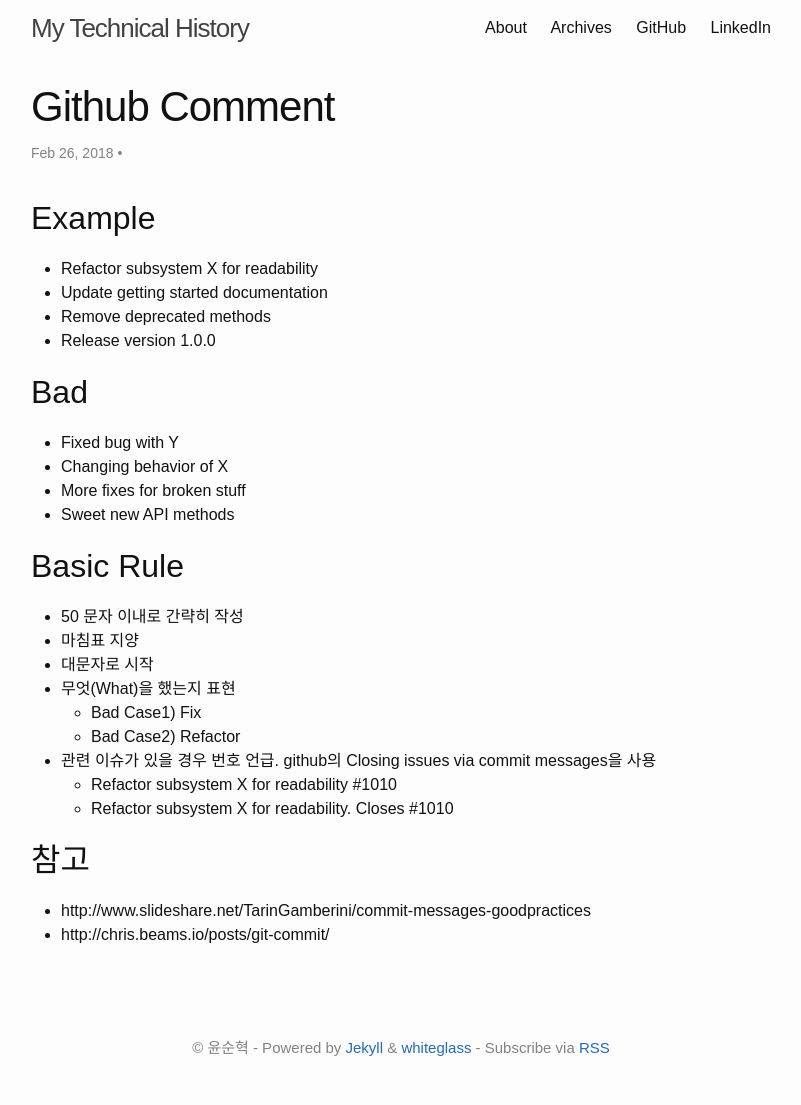
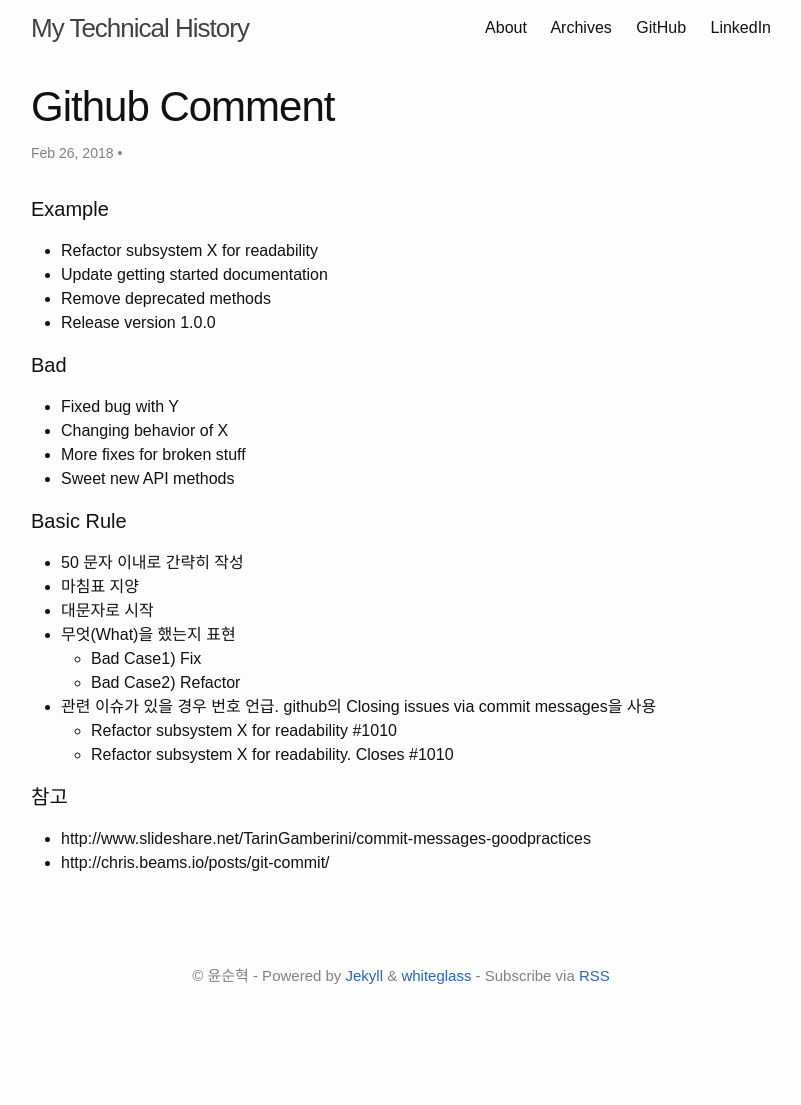
Before and after one commit to SoonhyukYoon/soonhyukyoon.github.io, a Jekyll site: the page built from _posts/2018-02-26-CI-Github_Comment.md, in a window 1280 px wide. Shown: the whole page, without its empty margins (239-1040 px from the left). Built offline with Jekyll 4.4.1, drawn with Linux system fonts in a browser that asks for light colours; after the commit the page ends 1033 px from its top, so only the background shows below that.

```diff
--- a/_posts/2018-02-26-CI-Github_Comment.md
+++ b/_posts/2018-02-26-CI-Github_Comment.md
@@ -8,19 +8,19 @@ tags:
 - Comment
 published: true
 ---
-## Example
+#### Example
 - Refactor subsystem X for readability
 - Update getting started documentation
 - Remove deprecated methods
 - Release version 1.0.0
 
-## Bad
+#### Bad
 - Fixed bug with Y
 - Changing behavior of X
 - More fixes for broken stuff
 - Sweet new API methods
 
-## Basic Rule
+#### Basic Rule
 - 50 문자 이내로 간략히 작성
 - 마침표 지양
 - 대문자로 시작
@@ -31,6 +31,6 @@ published: true
   - Refactor subsystem X for readability #1010
   - Refactor subsystem X for readability. Closes #1010
 
-## 참고
+#### 참고
 - http://www.slideshare.net/TarinGamberini/commit-messages-goodpractices
 - http://chris.beams.io/posts/git-commit/
```
